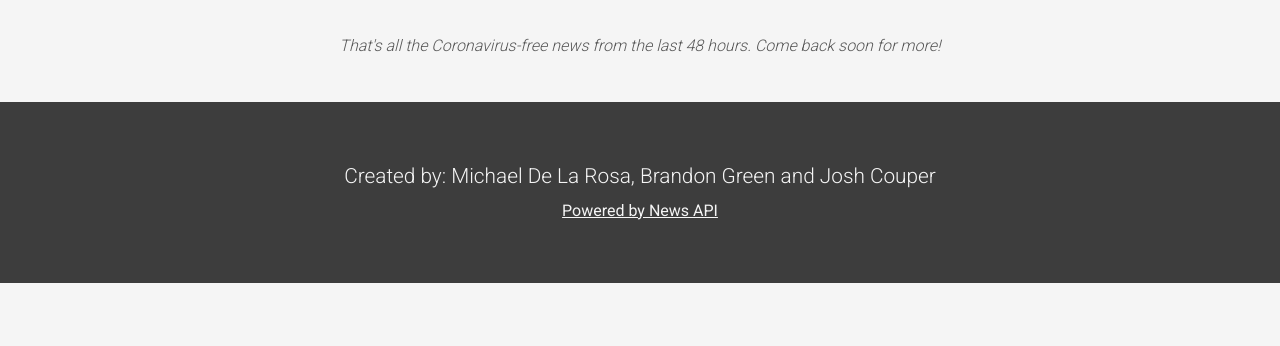
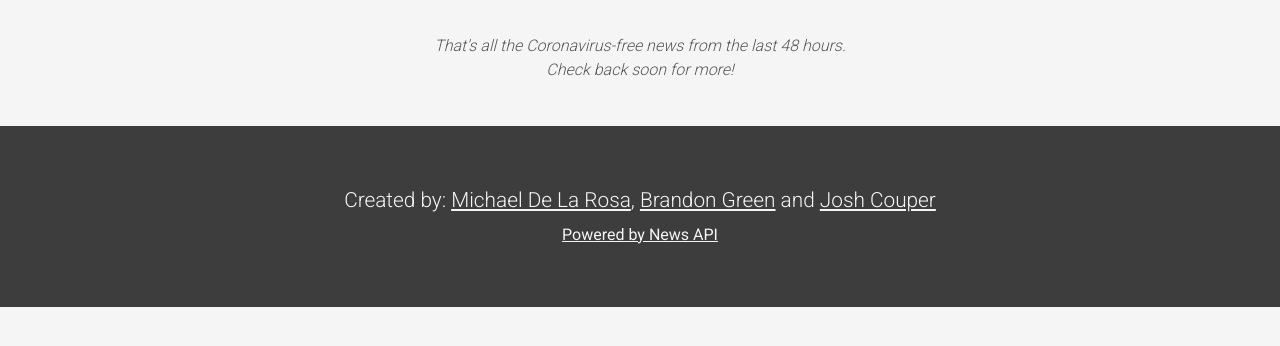
Before and after one commit to brandong1/nonviral-news-frontend, a PHP site: page / in a window 1280 px wide. Shown: the part 210-556 px from the top of the page. Run offline with PHP 8.4, Linux system fonts and the light colour scheme; some web fonts are replaced.

Commit message:
Fix goodbye, add hyperlinks and styling in footer

```diff
--- a/index.html
+++ b/index.html
@@ -29,11 +29,19 @@
       <div class="right-sidebar"></div>
     </main>
     <address class="goodbye">
-      That's all the Coronavirus-free news from the last 48 hours. Come back
-      soon for more!
+      That's all the Coronavirus-free news from the last 48 hours.
     </address>
+    <address class="goodbye goodbye2">Check back soon for more!</address>
     <footer>
-      <p>Created by: Michael De La Rosa, Brandon Green and Josh Couper</p>
+      <p>
+        Created by:
+        <a href="https://github.com/m-delarosa" target="_blank"
+          >Michael De La Rosa</a
+        >,
+        <a href="https://github.com/brandong1" target="_blank">Brandon Green</a>
+        and
+        <a href="https://github.com/jcouper" target="_blank">Josh Couper</a>
+      </p>
       <a href="https://newsapi.org ">Powered by News API</a>
     </footer>
     <script src="app.js"></script>
--- a/style.css
+++ b/style.css
@@ -232,6 +232,18 @@ p {
   font-weight: 300;
 }
 
+.goodbye {
+  display: flex;
+  justify-content: center;
+  font-family: "Roboto", sans-serif;
+  padding-top: 2.4rem;
+  padding-right: 0rem;
+}
+
+.goodbye2 {
+  padding-top: 0.5rem;
+}
+
 @media (max-width: 500px) {
   img {
     max-width: 13rem;
@@ -241,15 +253,11 @@ p {
     font-size: 71%;
     padding-top: 1rem;
   }
+  .goodbye {
+    font-size: 60%;
+  }
 }
 
-.goodbye {
-  display: flex;
-  justify-content: center;
-  font-family: "Roboto", sans-serif;
-  padding-top: 2.4rem;
-  padding-right: 0rem;
-}
 /* HEADER */
 .header {
   display: flex;
@@ -308,6 +316,10 @@ footer > p {
   padding-bottom: 1rem;
 }
 
+p > a {
+  color: #f5f5f5;
+}
+
 @media (max-width: 500px) {
   footer > a {
     font-size: 70%;
```
